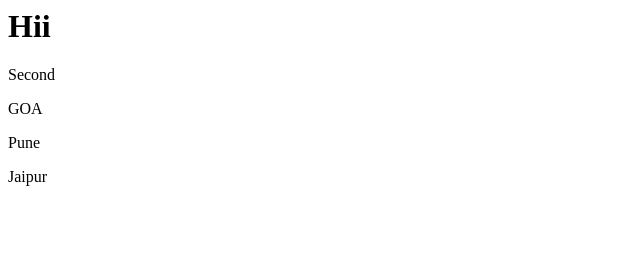
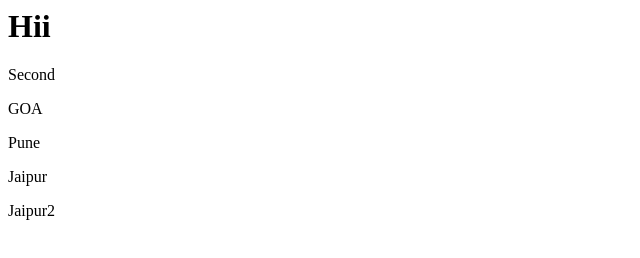
Before and after one commit to 950768771225/Locker, a plain HTML site: page index.html in a window 1280 px wide. Shown: the full height of the page, 0-640 px from the left. Drawn offline with Linux system fonts and the light colour scheme.

Commit message:
Added jaiput

```diff
--- a/index.html
+++ b/index.html
@@ -3,3 +3,4 @@
 <p>GOA</p>
 <p>Pune</p>
 <p>Jaipur</p>
+<p>Jaipur2</p>
```
